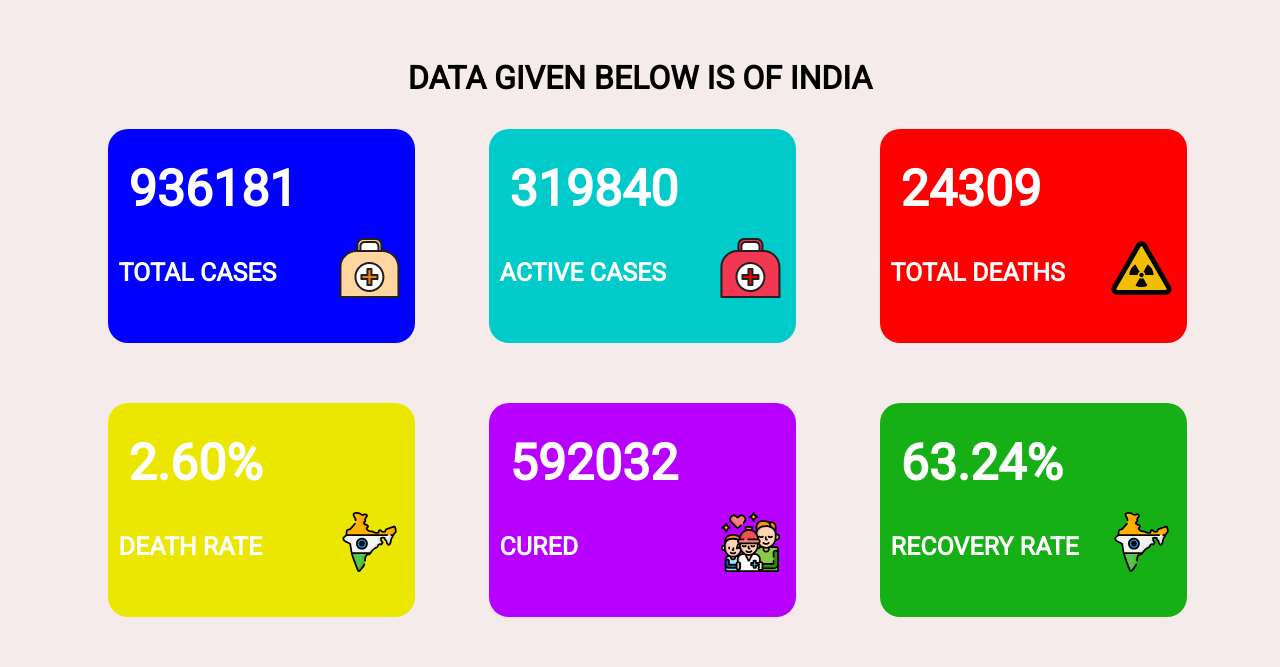
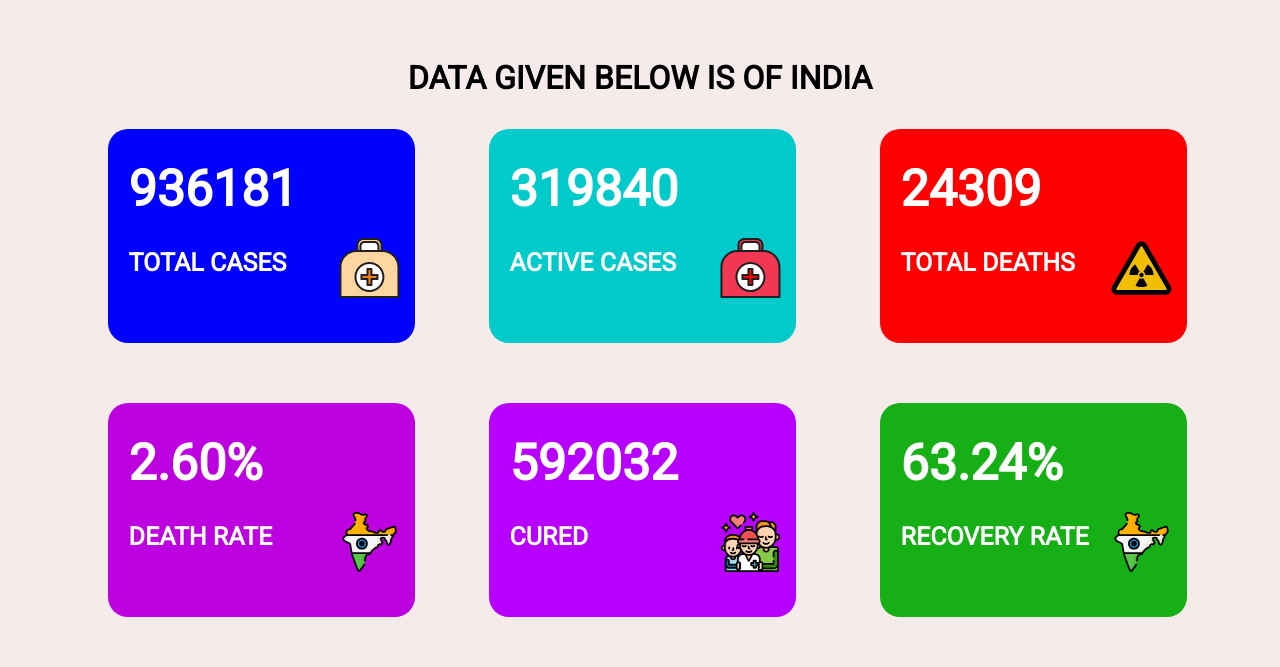
Before and after one commit to Pikachu-gitbit/aboutcovid19, a plain HTML site: page index.html in a window 1280 px wide. Shown: the part 133-800 px from the top of the page. Drawn offline with Linux system fonts and the light colour scheme; files whose address does not match are found by name.

Commit message:
Update style.css

```diff
--- a/style.css
+++ b/style.css
@@ -105,9 +105,9 @@ body {
 }
 .text{
     position: relative;
-    left: 10px;
+    left: 20px;
     font-size: 12px;
-    bottom: 30px;
+    bottom: 40px;
 }
 
 
@@ -159,7 +159,7 @@ body {
 
 .deathrate {
     border: 0.5px solid transparent;
-    background-color: #ebe700;
+    background-color: #bd00df;
     border-top-left-radius: 15px;
     border-radius: 20px;
     position: relative;
```
